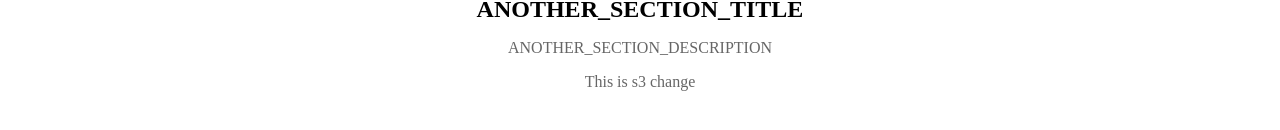
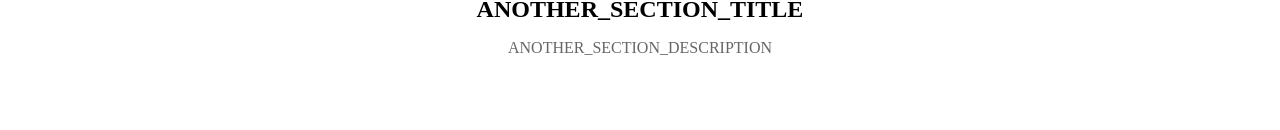
Before and after one commit to helloUsman/react-typescript-boilerplate, a React (Vite) app: page /home in a window 1280 px wide. Shown: the part 720-850 px from the top of the page. Built offline with nearby package versions, Linux system fonts and the light colour scheme; no server answers.

Commit message:
removed extra code

```diff
--- a/src/containers/Home/index.tsx
+++ b/src/containers/Home/index.tsx
@@ -74,7 +74,6 @@ const Home: React.FC<HomeProps> = () => {
       <Section>
         <Title>{t("ANOTHER_SECTION_TITLE")}</Title>
         <Description>{t("ANOTHER_SECTION_DESCRIPTION")}</Description>
-        <Description>{"This is s3 change"}</Description>
       </Section>
     </HomeContainer>
   );
```
